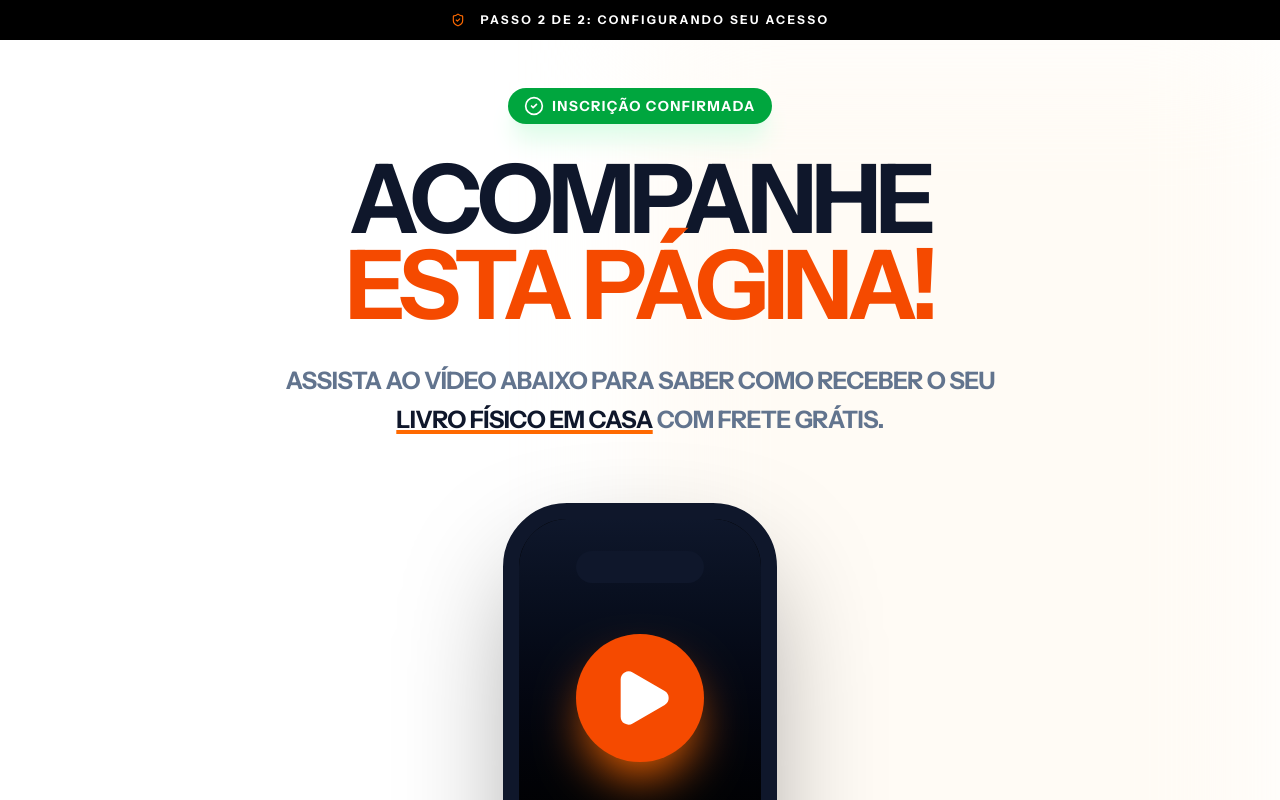
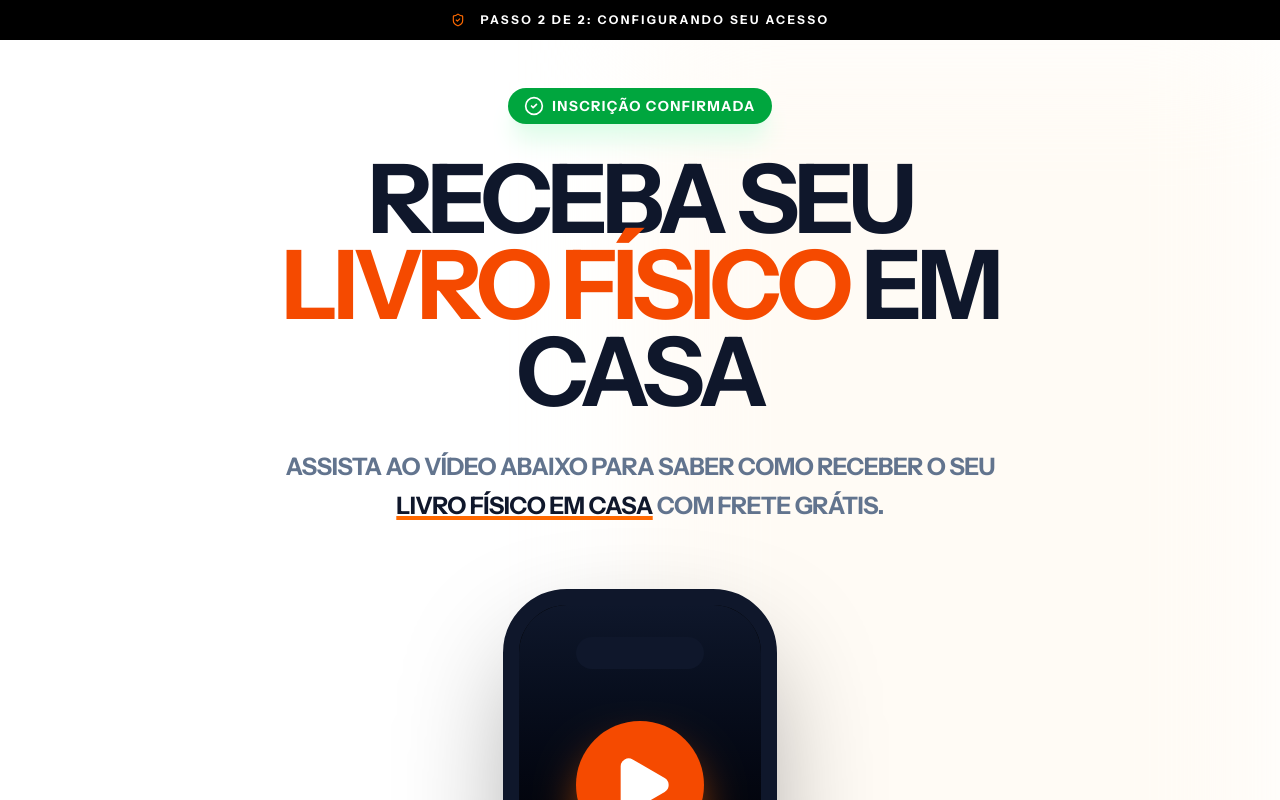
Before and after one commit to wagnerferrazdelima-maker/Paternidade, a React (Vite) app: page /obrigado in a window 1280 px wide. Shown: the top 800 px of the page. Built offline with nearby package versions, Linux system fonts and the light colour scheme.

Commit message:
feat: Update Thank You page headline
Change the headline on the thank you page to inform users about receiving a physical book at home. This aligns with the new offer and guides users on how to receive it.

```diff
--- a/src/ThankYou.tsx
+++ b/src/ThankYou.tsx
@@ -179,7 +179,7 @@ export default function ThankYou() {
               transition={{ delay: 0.2 }}
               className="text-4xl sm:text-6xl md:text-8xl font-black mb-4 sm:mb-8 tracking-tighter leading-[0.9] uppercase"
             >
-              ACOMPANHE <br/> <span className="text-orange-600">ESTA PÁGINA!</span>
+              RECEBA SEU <br/> <span className="text-orange-600">LIVRO FÍSICO</span> EM CASA
             </motion.h1>
             <p className="text-xs sm:text-2xl text-slate-500 max-w-3xl mx-auto leading-tight sm:leading-relaxed font-bold px-2 sm:px-0 uppercase tracking-tight">
               ASSISTA AO VÍDEO ABAIXO PARA SABER COMO RECEBER O SEU <span className="text-slate-900 underline decoration-orange-500 decoration-2 sm:decoration-4">LIVRO FÍSICO EM CASA</span> COM FRETE GRÁTIS.
```
